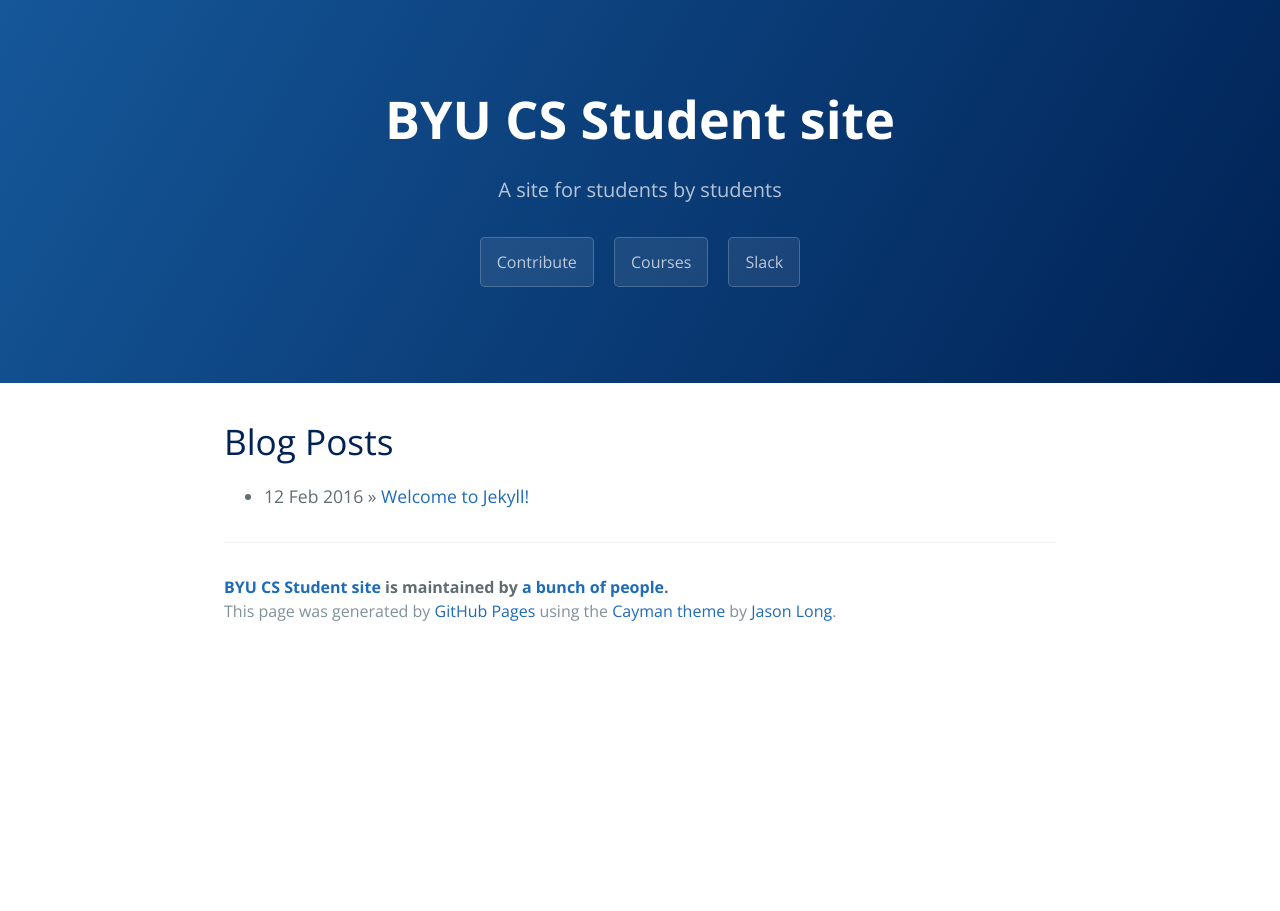
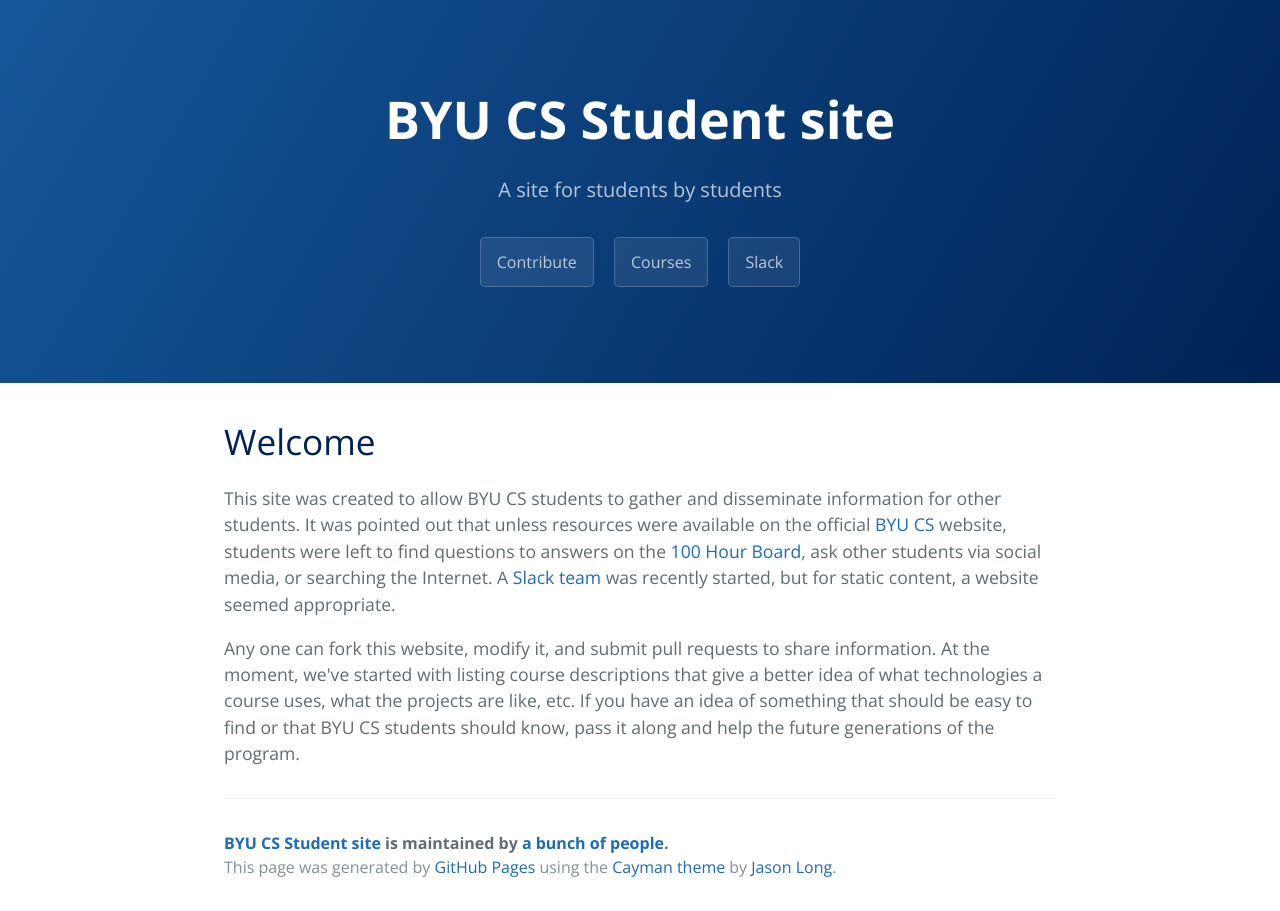
Before and after one commit to byu-cs/byu-cs.github.io, a Jekyll site: the page built from index.html, in a window 1280 px wide. Built offline with Jekyll 4.4.1, drawn with Linux system fonts in a browser that asks for light colours; the list of posts is cut into pages by our own code.

Commit message:
Add Jekyll theme and template for courses (WIP)
This is a work in progress, but should provide a template for future items.
Things left to do:

- [x] - Add a template for courses
- [x] - Add content to the index page
- [x] - Update readme to explain dependancies to run Jekyll locally
- [x] - ~Set up site for continuous integration (Travis CI ?)~ Trevor Renshaw beat me to it

```diff
--- a/_config.yml
+++ b/_config.yml
@@ -7,7 +7,7 @@
 # About/contact
 author:
   name: a bunch of people
-  url:  http://byu-cs.github.io
+  url:  https://github.com/orgs/byu-cs/people
 
 # Gems
 gems:
--- a/_includes/page-footer.html
+++ b/_includes/page-footer.html
@@ -1,4 +1,4 @@
 <footer class="site-footer">
-  <span class="site-footer-owner"><a href="{{ site.url }}">{{ site.title }}</a> is maintained by <a href="{{ site.author.url }}">{{ site.author.name }}</a>.</span>
+  <span class="site-footer-owner"><a href="/">{{ site.title }}</a> is maintained by <a href="{{ site.author.url }}">{{ site.author.name }}</a>.</span>
   <span class="site-footer-credits">This page was generated by <a href="https://pages.github.com">GitHub Pages</a> using the <a href="https://github.com/pietromenna/jekyll-cayman-theme">Cayman theme</a> by <a href="http://github.com/jasonlong">Jason Long</a>.</span>
 </footer>
--- a/index.html
+++ b/index.html
@@ -4,10 +4,11 @@
 ---
 
 <div id="home">
-  <h1>Blog Posts</h1>
-  <ul class="posts">
-    {% for post in site.posts %}
-      <li><span>{{ post.date | date_to_string }}</span> &raquo; <a href="{{ site.baseurl }}{{ post.url }}">{{ post.title }}</a></li>
-    {% endfor %}
-  </ul>
+  <h1>Welcome</h1>
+  <p>
+    This site was created to allow BYU CS students to gather and disseminate information for other students. It was pointed out that unless resources were available on the official <a href="http://cs.byu.edu">BYU CS</a> website, students were left to find questions to answers on the <a href="https://theboard.byu.edu">100 Hour Board</a>, ask other students via social media, or searching the Internet. A <a href="https://byucompsci.slack.com">Slack team</a> was recently started, but for static content, a website seemed appropriate.
+  </p>
+  <p>
+    Any one can fork this website, modify it, and submit pull requests to share information. At the moment, we've started with listing course descriptions that give a better idea of what technologies a course uses, what the projects are like, etc. If you have an idea of something that should be easy to find or that BYU CS students should know, pass it along and help the future generations of the program.
+  </p>
 </div>
```
